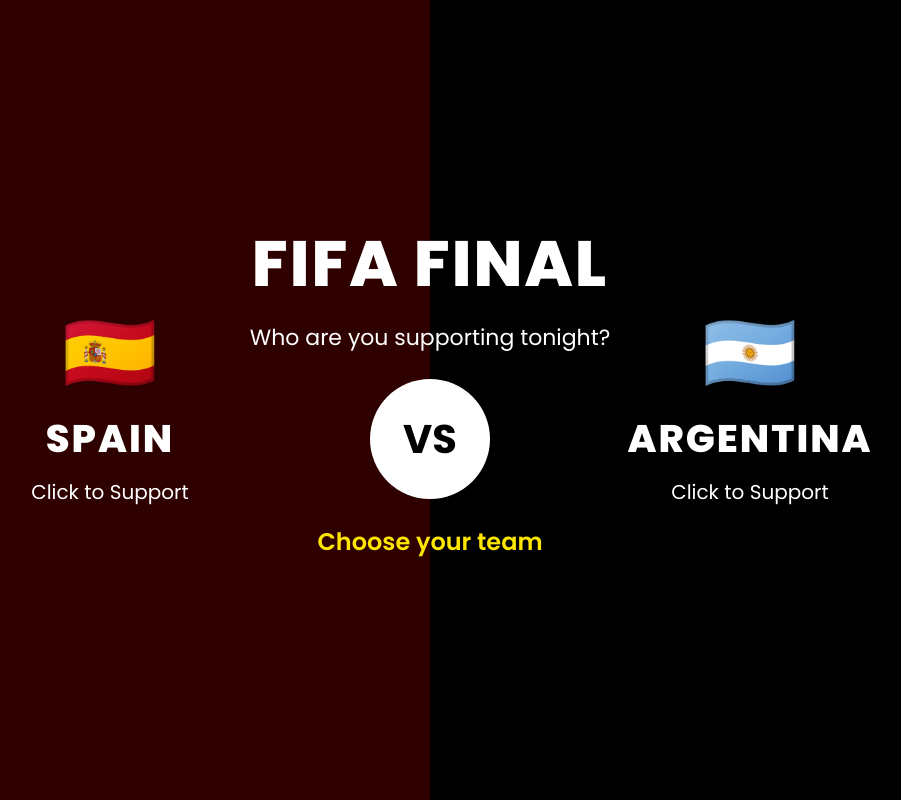
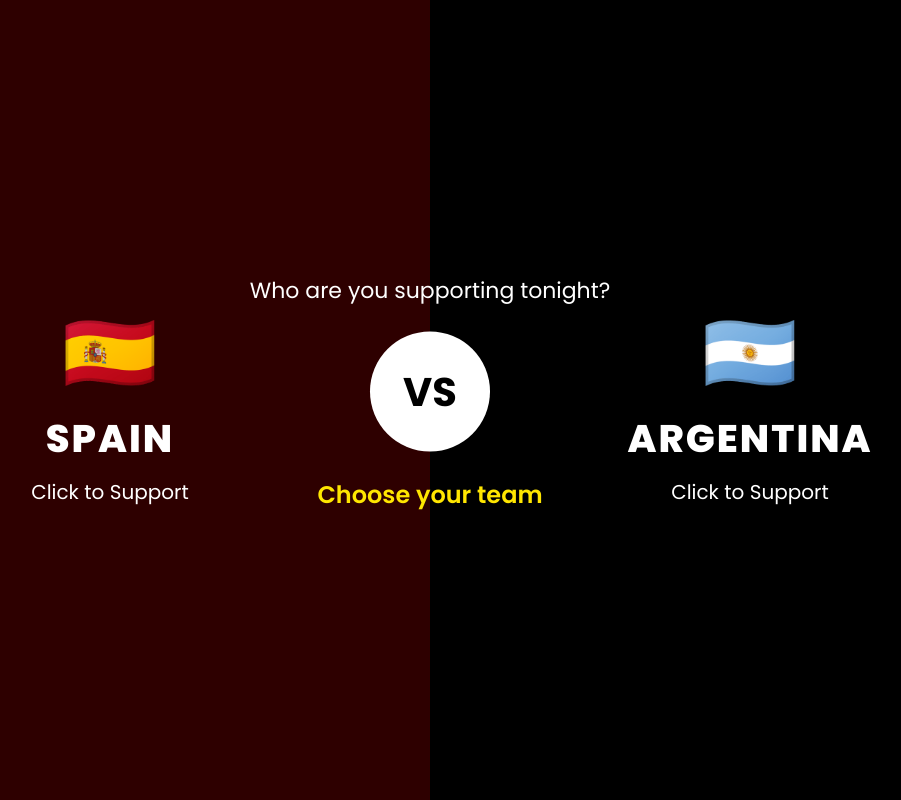
Before and after one commit to Shinnousuke/fifa, a website: page index.html in a window 1280 px wide. Shown: the whole page, without its empty margins (210-1111 px from the left). Drawn offline with nearby package versions, Linux system fonts and the light colour scheme.

Commit message:
Refactor index.html structure and content
Removed FIFA FINAL title and added a newline at the end of the file.

```diff
--- a/index.html
+++ b/index.html
@@ -58,9 +58,6 @@
 
 <div class="center">
 
-    <h1 class="title">
-        FIFA FINAL
-    </h1>
 
     <p class="subtitle">
         Who are you supporting tonight?
```
